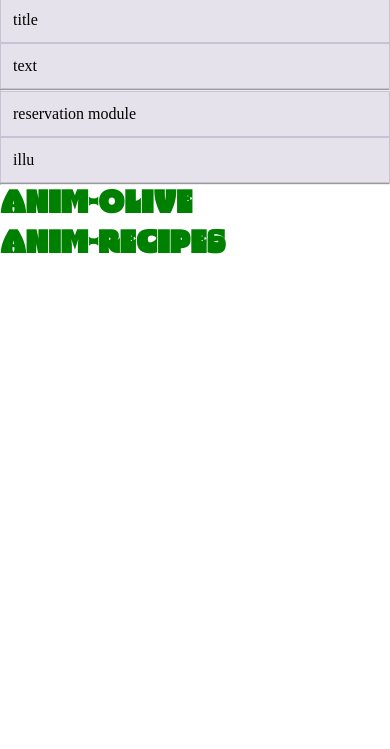
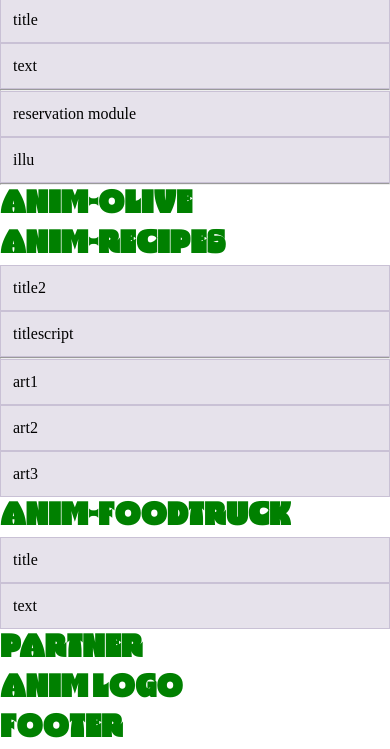
Before and after one commit to thomasrouiller/colasburger, a website built with Parcel: page src/index.html in a window 390 px wide. Shown: the part 519-1268 px from the top of the page. Before the commit the page ends 844 px from the top, so only its background shows below. Built offline with nearby package versions, Linux system fonts and the light colour scheme.

Commit message:
responsive grid done

```diff
--- a/src/index.html
+++ b/src/index.html
@@ -19,8 +19,8 @@
     <hr />
     <div class="container">
       <div class="row">
-        <div class="col-sm-12">title</div>
-        <div class="col-sm-12">text</div>
+        <div class="col-sm-12 col-lg-6">title</div>
+        <div class="col-sm-12 col-lg-6">text</div>
       </div>
     </div>
     <hr />
@@ -29,8 +29,8 @@
     </div>
     <div class="container">
       <div class="row">
-        <div class="col-sm-12">title2</div>
-        <div class="col-sm-12">titlescript</div>
+        <div class="col-sm-12 col-lg-5">title2</div>
+        <div class="col-sm-12 col-lg-7">titlescript</div>
       </div>
     </div>
     <hr />
@@ -55,8 +55,8 @@
     <hr />
     <div class="container">
       <div class="row">
-        <div class="col-sm-12">reservation module</div>
-        <div class="col-sm-12">illu</div>
+        <div class="col-sm-12 col-lg-6">reservation module</div>
+        <div class="col-sm-12 col-lg-6">illu</div>
       </div>
     </div>
     <hr />
@@ -64,6 +64,32 @@
       <h1>anim-olive</h1>
       <h1>anim-recipes</h1>
     </div>
+    <div class="container">
+      <div class="row">
+        <div class="col-sm-12 col-lg-5">title2</div>
+        <div class="col-sm-12 col-lg-7">titlescript</div>
+      </div>
+    </div>
+    <hr />
+    <div class="container">
+      <div class="row">
+        <div class="col-sm-12 col-lg-4">art1</div>
+        <div class="col-sm-12 col-lg-4">art2</div>
+        <div class="col-sm-12 col-lg-4">art3</div>
+      </div>
+    </div>
+    <div>
+      <h1>anim-foodtruck</h1>
+    </div>
+    <div class="container">
+      <div class="row">
+        <div class="col-sm-12 col-lg-6">title</div>
+        <div class="col-sm-12 col-lg-6">text</div>
+      </div>
+    </div>
+    <div><h1>partner</h1></div>
+    <h1>anim logo</h1>
+    <div><h1>footer</h1></div>
     <script src="js/main.js" type="module"></script>
   </body>
 </html>
```
